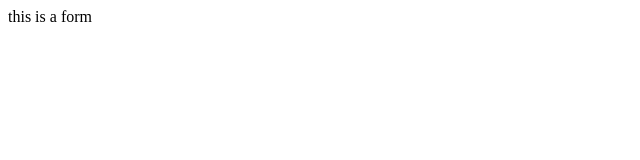
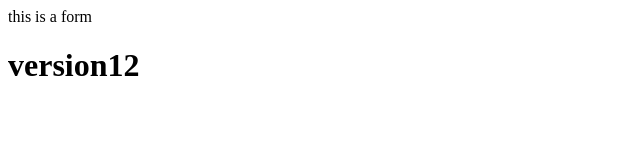
Before and after one commit to Weihii/Git-tutorial, a plain HTML site: page index.html in a window 1280 px wide. Shown: the whole page, without its empty margins (0-640 px from the left). Drawn offline with Linux system fonts and the light colour scheme.

Commit message:
version12

```diff
--- a/index.html
+++ b/index.html
@@ -8,5 +8,6 @@
 </head>
 <body>
     <form action="">this is a form</form>
+    <h1>version12</h1>
 </body>
 </html>
```
Also changed, not shown: text.html (+1 -0 lines), new.txt (added).
